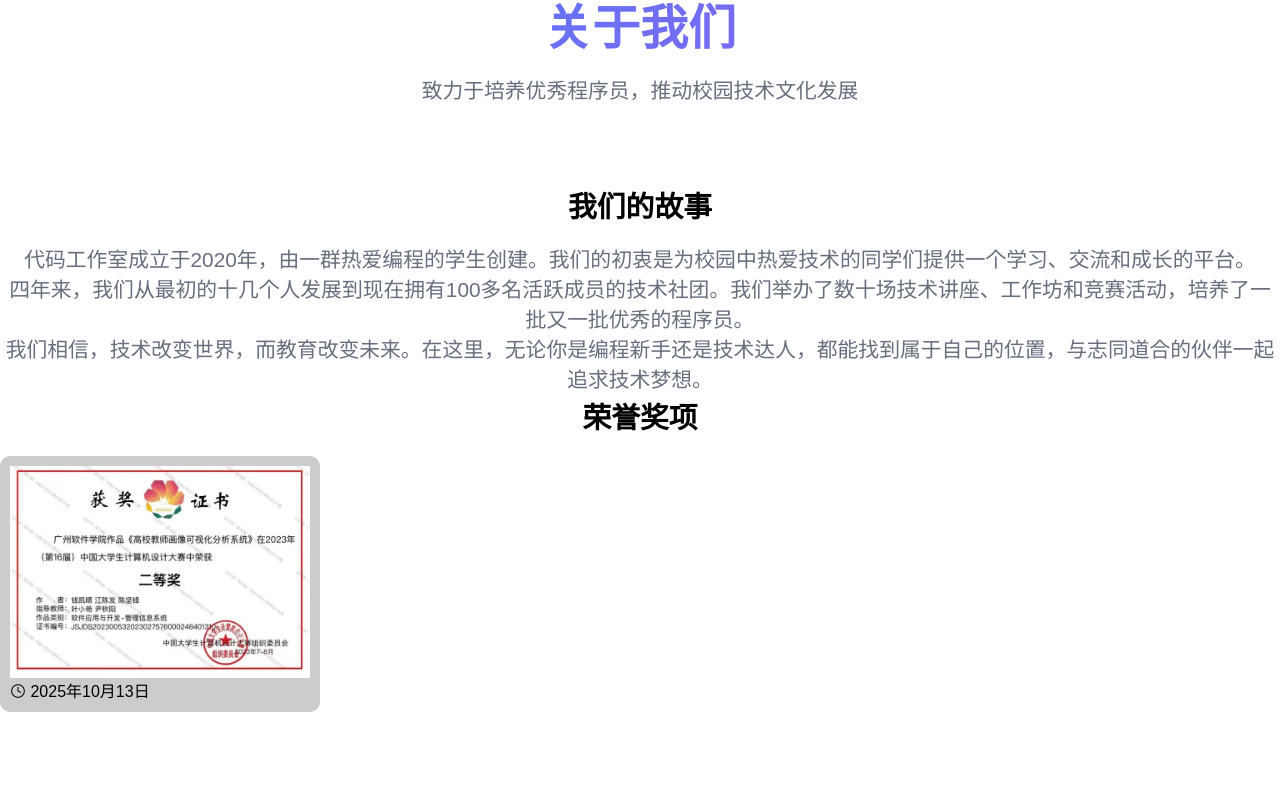
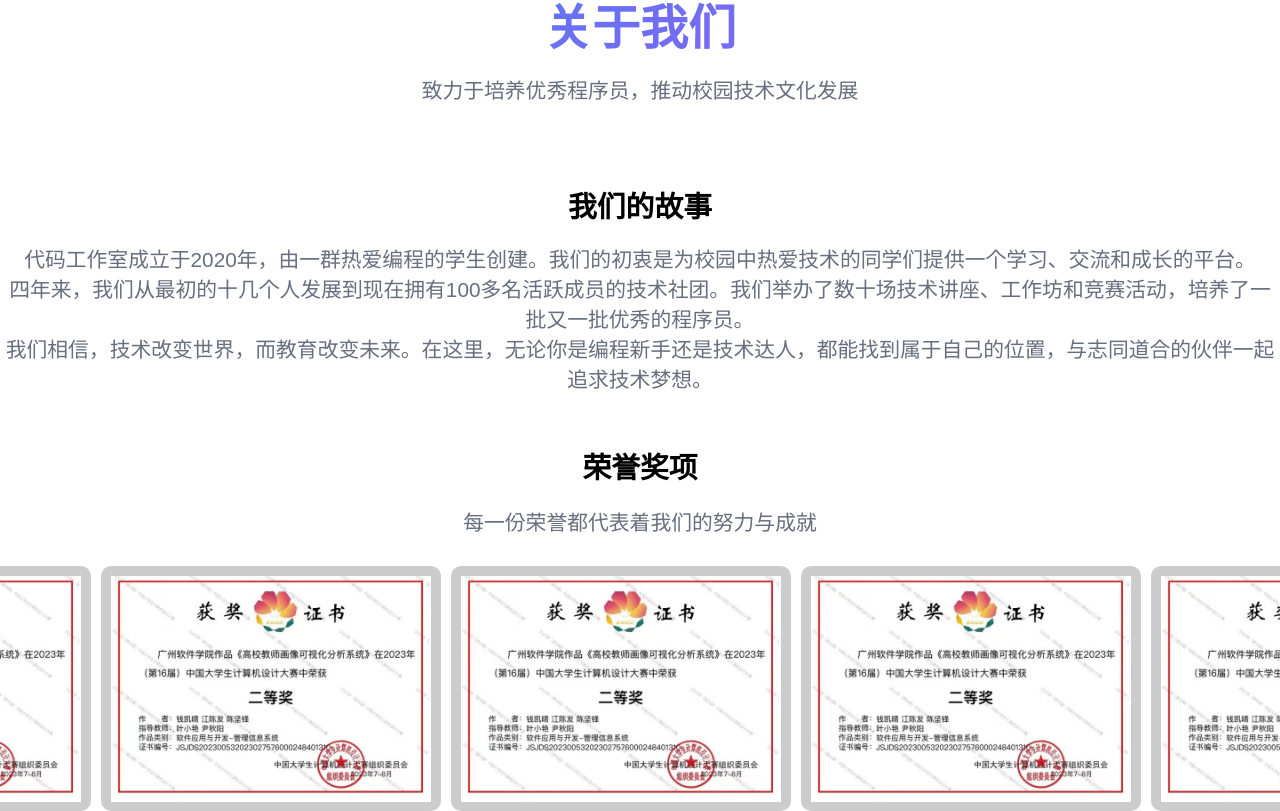
Before and after one commit to ExceptionSimple/vue-code-gzs, a Vue app: page /aboutMe in a window 1280 px wide. Shown: the part 237-1048 px from the top of the page. Before the commit the page ends 949 px from the top, so only its background shows below. Built offline with nearby package versions, Linux system fonts and the light colour scheme.

Commit message:
feat: AwardWinningWall

```diff
--- a/src/views/AboutMe/AboutMe.vue
+++ b/src/views/AboutMe/AboutMe.vue
@@ -18,7 +18,7 @@ import AwardWinningWall from './components/AwardWinningWall.vue';
       我们相信，技术改变世界，而教育改变未来。在这里，无论你是编程新手还是技术达人，都能找到属于自己的位置，与志同道合的伙伴一起追求技术梦想。
     </div>
   </div>
-  <AwardWinningWall />
+  <AwardWinningWall style="margin-top: 50px;" />
 </template>
 
 <style scoped>
--- a/src/views/AboutMe/components/AwardWinningWall.vue
+++ b/src/views/AboutMe/components/AwardWinningWall.vue
@@ -1,33 +1,106 @@
 <script setup>
+import { ref, onMounted, onBeforeUnmount, nextTick } from 'vue'
+
+const awardTrackRef = ref(null)
+let scrollTimer = null
+
+onMounted(async () => {
+  await nextTick()
+  const track = awardTrackRef.value
+  if (!track) return
+
+  // 克隆内容一份，形成连续滚动效果
+  const clone = track.cloneNode(true)
+  track.parentNode.appendChild(clone)
+  // clone.classList.add('clone') // 方便调试时识别（识别是否是复制的）
+
+  const container = track.parentNode
+  let scrollLeft = 0
+  const speed = 0.8 // 滚动速度（数值越大越快）
+
+  scrollTimer = setInterval(() => {
+    scrollLeft += speed
+    if (scrollLeft >= track.scrollWidth) {
+      // 回到开头
+      scrollLeft = 0
+    }
+    container.scrollLeft = scrollLeft
+  }, 16) // ~60fps
+})
+
+onBeforeUnmount(() => {
+  if (scrollTimer) clearInterval(scrollTimer)
+})
 </script>
 
 <template>
   <div class="award-winning-wall">
-    <h2 class="title">荣誉奖项</h2>
-    <div class="group">
-      <div class="item">
-        <img src="@/assets/1.jpg" alt="xxxx" />
-        <p><span class="iconfont">&#xe680;</span> 2025年10月13日</p>
+    <div class="header">
+      <h2 class="title">荣誉奖项</h2>
+      <div class="sub-title">每一份荣誉都代表着我们的努力与成就</div>
+    </div>
+    <div class="scroll-container container">
+      <div class="awards-track" ref="awardTrackRef">
+        <div class="item" v-for="x in 20" :key="x">
+          <img src="@/assets/1.jpg" alt="xxxx" />
+          <div class="mark">
+            <p>获奖名称：xxxx大赛</p>
+            <p>获奖成员：张三、李四、王五</p>
+            <p><span class="iconfont">&#xe680;</span> 2025年10月13日</p>
+          </div>
+        </div>
       </div>
     </div>
   </div>
 </template>
 
 <style scoped>
-.award-winning-wall .title {
+.header .title {
   font-size: 1.8rem;
   margin-bottom: 20px;
   text-align: center;
 }
-.award-winning-wall .group {
-  display: flex;
-  justify-content: space-between;
+.header .sub-title {
+  color: var(--normal-text);
+  font-size: 1.3rem;
+  text-align: center;
+  margin-bottom: 30px;
 }
+
+.scroll-container {
+  overflow-x: hidden;
+  white-space: nowrap;
+  position: relative;
+}
+
+.awards-track {
+  display: inline-block;
+  white-space: nowrap;
+}
+
 .award-winning-wall .item {
-  flex: 1;
+  display: inline-block;
+  width: 320px;
+  height: 225px;
   padding: 10px;
   border-radius: 10px;
-  max-width: 300px;
   background-color: #ccc;
+  position: relative;
+  margin-right: 10px;
+}
+
+.award-winning-wall .item .mark {
+  position: absolute;
+  inset: 0;
+  background-color: rgba(0,0,0, .8);
+  color: white;
+  padding: 10px;
+  border-radius: 10px;
+  line-height: 25px;
+  display: none;
+  cursor: pointer;
+}
+.award-winning-wall .item:hover .mark {
+  display: block;
 }
 </style>
```
